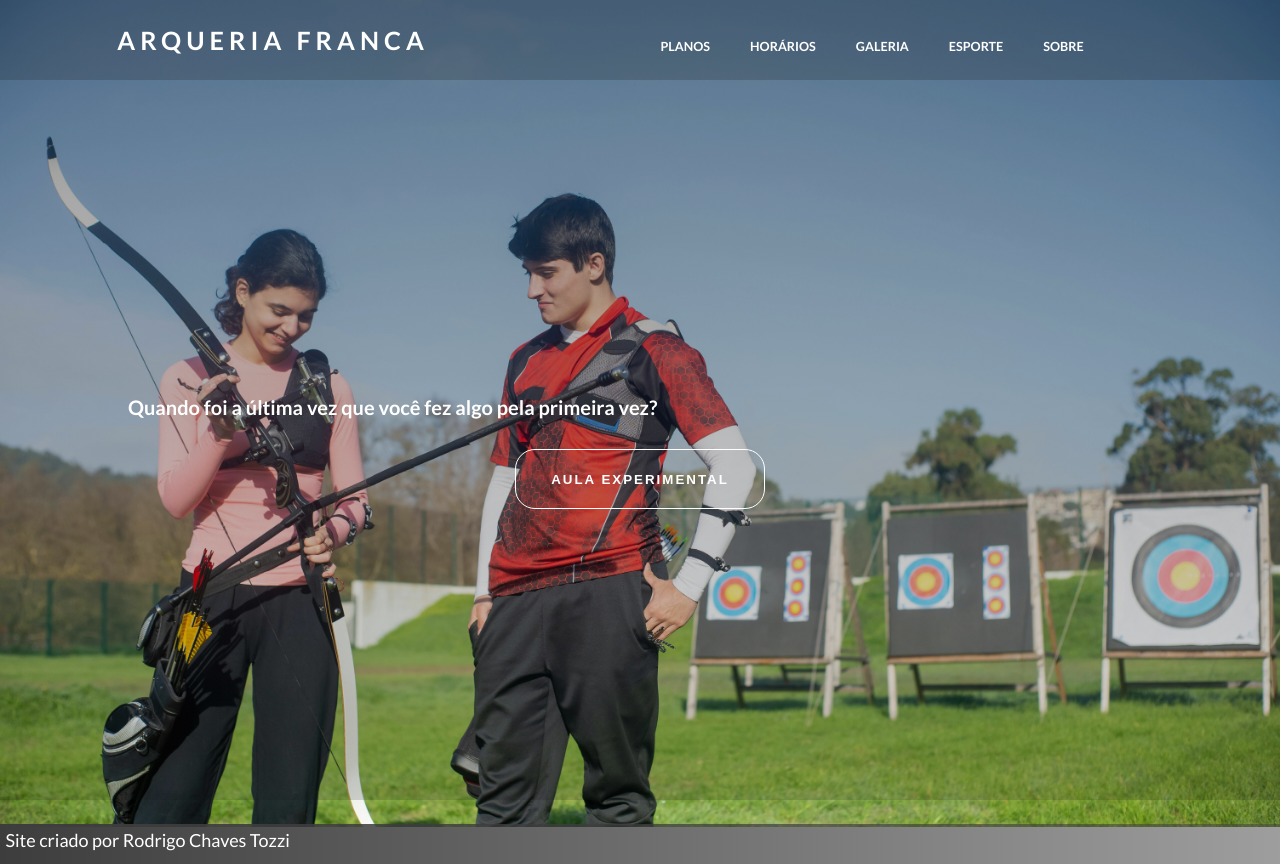
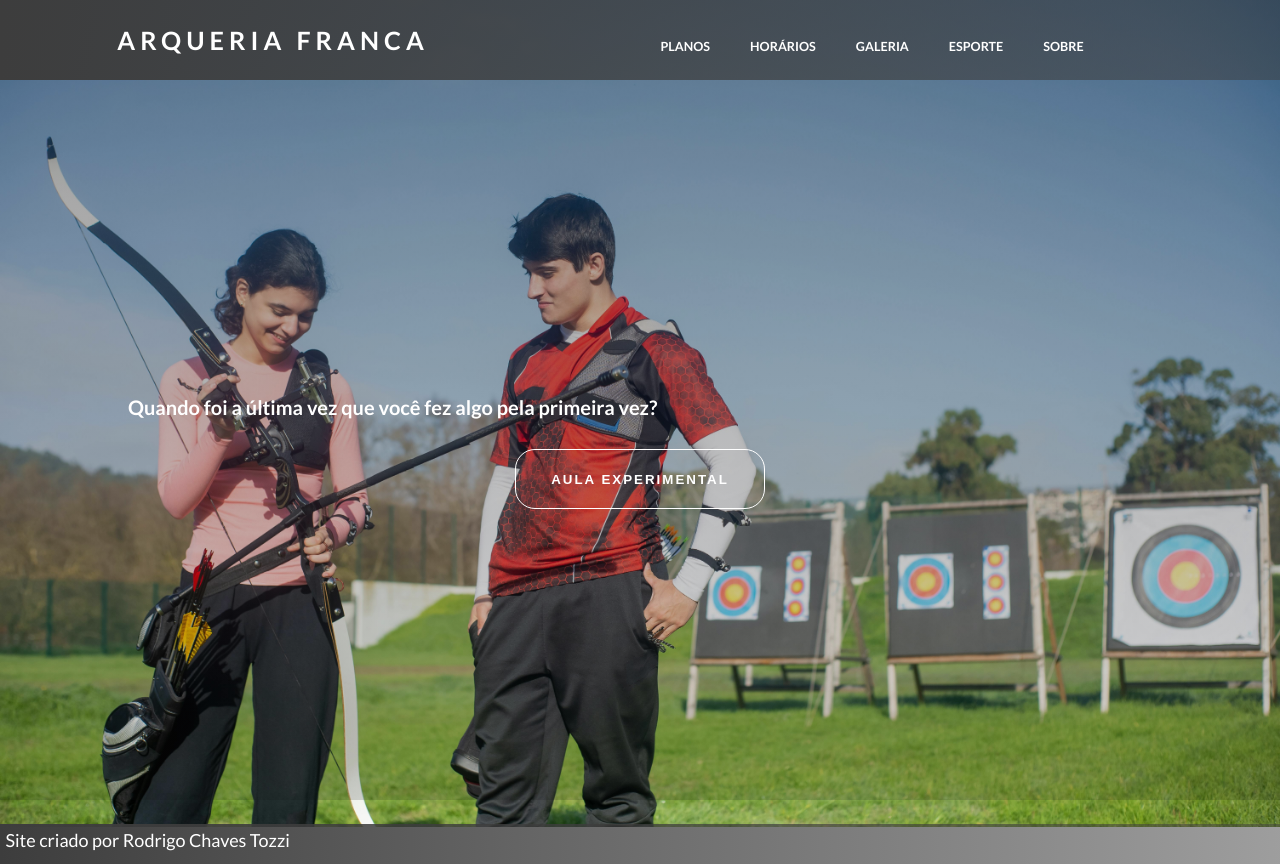
Before and after one commit to rodrigotozzi/projeto-arqueria-franca, a plain HTML site: page index.html in a window 1280 px wide. Drawn offline with Linux system fonts and the light colour scheme.

Commit message:
Update desktop.css
atualizado degradê do cabeçalho

```diff
--- a/desktop.css
+++ b/desktop.css
@@ -28,7 +28,7 @@
     header {
         width: 100%;
         height: 10vh;
-        background: rgba(22, 22, 22, 0.2);
+        background: linear-gradient(90deg, rgb(61,61,61), rgba(61, 61, 61, 0.5));
     }
 
     .menu-content {
```
